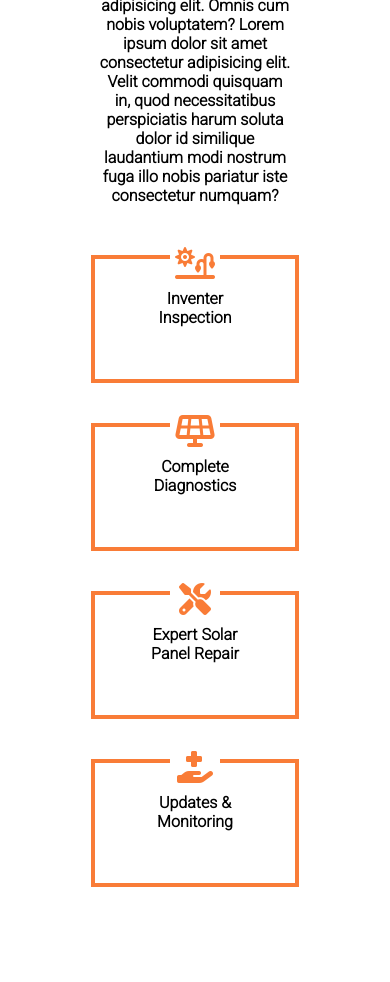
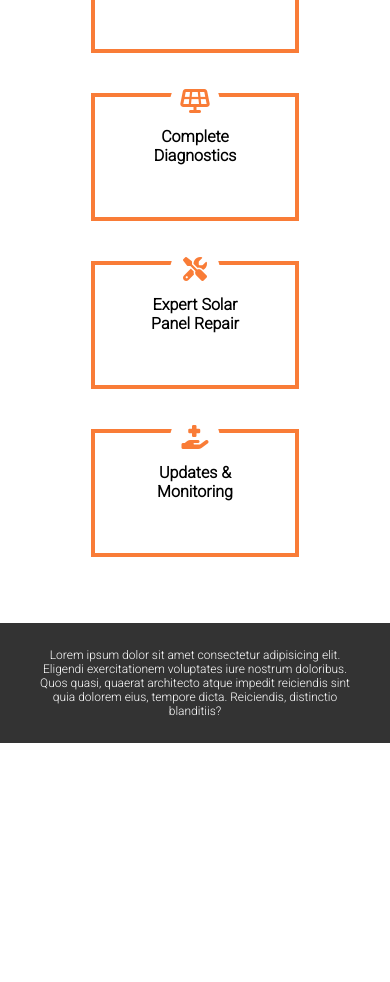
Before and after one commit to Prostorion/web, a plain HTML site: page lab4/index.html in a window 390 px wide. Shown: the part 639-1621 px from the top of the page. After the commit the page ends 1382 px from the top, so only its background shows below. Drawn offline with Linux system fonts and the light colour scheme.

Commit message:
version 2

```diff
--- a/lab4/index.html
+++ b/lab4/index.html
@@ -29,28 +29,28 @@
 
         <div class="option inventer">
             <div class="option-icon-div">
-                <i class="fa-solid fa-sun-plant-wilt fa-2xl option-icon"></i>
+                <i class="fa-solid fa-sun-plant-wilt fa-xl option-icon"></i>
             </div>
             <p>Inventer Inspection</p>
         </div>
 
         <div class="option diagnostics">
             <div class="option-icon-div">
-                <i class="fa-solid fa-solar-panel fa-2xl option-icon"></i>
+                <i class="fa-solid fa-solar-panel fa-xl option-icon"></i>
             </div>
             <p>Complete Diagnostics</p>
         </div>
 
         <div class="option repair">
             <div class="option-icon-div">
-                <i class="fa-solid fa-screwdriver-wrench fa-2xl option-icon"></i>
+                <i class="fa-solid fa-screwdriver-wrench fa-xl option-icon"></i>
             </div>
             <p>Expert Solar Panel Repair</p>
         </div>
 
         <div class="option monitoring">
             <div class="option-icon-div">
-                <i class="fa-solid fa-hand-holding-medical fa-2xl option-icon"></i>
+                <i class="fa-solid fa-hand-holding-medical fa-xl option-icon"></i>
             </div>
             <p>Updates & Monitoring</p>
         </div>
--- a/lab4/style.css
+++ b/lab4/style.css
@@ -51,11 +51,11 @@ header {
     flex-wrap: nowrap;
     align-items: center;
     justify-content: space-between;
-
+    z-index: 5;
 }
 
 .logo i{
-    animation: 10s linear infinite rotation;
+    animation: 20s linear infinite rotation;
     transition: all 1s;
 }
 
@@ -124,11 +124,14 @@ header {
     text-align: center;
     height: fit-content;
     font-weight: bold;
+    transition: all 0.2s;
+    background-color: white;
+    cursor: pointer;
 }
 
 .option-icon {
     color: #f97c37;
-    background-color: white;
+
 }
 
 .option-icon-div {
@@ -138,22 +141,54 @@ header {
     align-items: center;
     justify-content: center;
     margin-top: -20px;
-    background-color: white;
+    background-color: inherit;
     z-index: 2;
+    border-radius: 50%;
 
+}
+
+.option:hover {
+    border-radius: 15px;
+    background-color: #DDDDDD;
 }
 
 
 /* footer */
 
 footer {
+    height: fit-content;
     background-color: #333333;
     color: white;
-    height: 100px;
+    min-height: 100px;
     padding-left: 10%;
     padding-right: 10%;
+    padding-top: 10px;
+    padding-bottom: 10px;
     text-align: center;
     display: flex;
     align-items: center;
     justify-content: center;
 }
+
+@media screen and (max-width: 540px) {
+    .main-section {
+        margin: 1rem;
+    }
+
+    .main-section h1 {
+        font-size: 25px;
+    }
+
+    .main-text {
+        width: 90%;
+    }
+
+    .options{
+        flex-wrap: nowrap;
+        flex-direction: column;
+    }
+
+    footer {
+        font-size: 12px;
+    }
+  }
```
